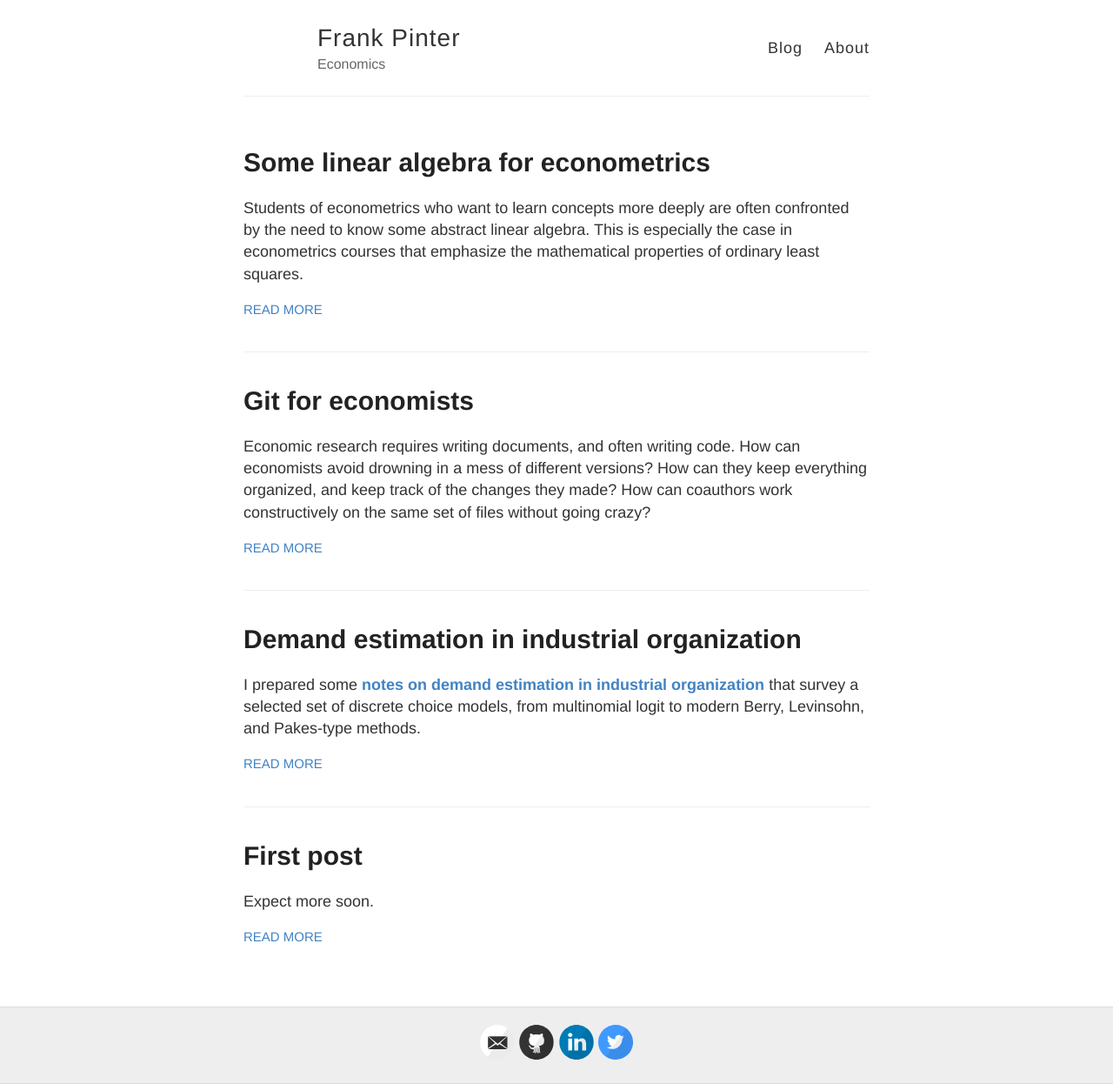
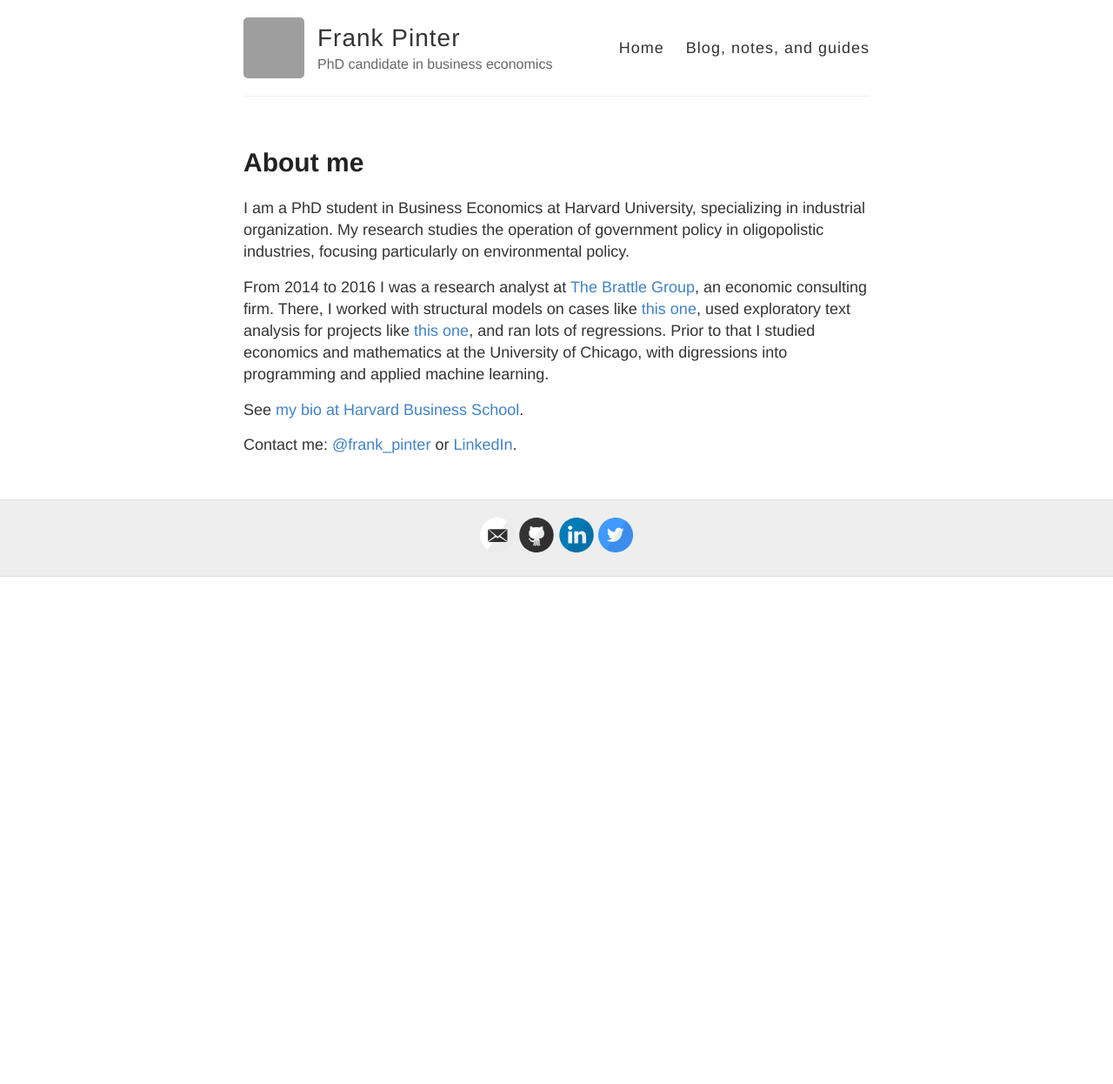
Before and after one commit to fpinter/fpinter.github.io, a Jekyll site: the page built from index.md, in a window 1280 px wide. Shown: the whole page at 87% size. Built offline with Jekyll 4.4.1, drawn with Linux system fonts in a browser that asks for light colours; after the commit the page ends 900 px from its top, so only the background shows below that; grey boxes are pictures that could not be loaded.

Commit message:
swap locations and update description (#1)
* Make about page the default

* Fix index page

* Description and avatar

* Fix @

* space?

* uncomment avatar

* shorten description

```diff
--- a/_config.yml
+++ b/_config.yml
@@ -6,10 +6,11 @@
 name: Frank Pinter
 
 # Short bio or description (displayed in the header)
-description: Economics
+description: PhD candidate in business economics
 
 # URL of your avatar or profile pic (you could use your GitHub profile pic)
-# avatar: https://raw.githubusercontent.com/barryclark/jekyll-now/master/images/jekyll-logo.png
+avatar:
+    https://avatars.githubusercontent.com/u/5275077?v=4
 
 #
 # Flags below are optional
--- a/_layouts/default.html
+++ b/_layouts/default.html
@@ -27,8 +27,8 @@
           </div>
 
           <nav>
-            <a href="{{ site.baseurl }}/">Blog</a>
-            <a href="{{ site.baseurl }}/about">About</a>
+            <a href="{{ site.baseurl }}/">Home</a>
+            <a href="{{ site.baseurl }}/blog">Blog, notes, and guides</a>
           </nav>
         </header>
       </div>
--- /dev/null
+++ b/index.md
@@ -0,0 +1,13 @@
+---
+layout: page
+title: About me
+permalink: /
+---
+
+I am a PhD student in Business Economics at Harvard University, specializing in industrial organization. My research studies the operation of government policy in oligopolistic industries, focusing particularly on environmental policy.
+
+From 2014 to 2016 I was a research analyst at [The Brattle Group](http://www.brattle.com), an economic consulting firm. There, I worked with structural models on cases like [this one](http://www.brattle.com/news-and-knowledge/news/daubert-motion-granted-based-on-testimony-of-brattle-principal-daniel-mcfadden), used exploratory text analysis for projects like [this one](https://doi.org/10.1515/ev-2016-0007), and ran lots of regressions. Prior to that I studied economics and mathematics at the University of Chicago, with digressions into programming and applied machine learning.
+
+See [my bio at Harvard Business School](http://www.hbs.edu/faculty/Pages/profile.aspx?facId=889123).
+
+Contact me: [@frank_pinter](https://twitter.com/frank_pinter) or [LinkedIn](https://www.linkedin.com/in/frank-pinter-816a6956).
```
Also changed, not shown: about.md (deleted, +0 -15 lines), blog.html (renamed from index.html), 1 other file.
